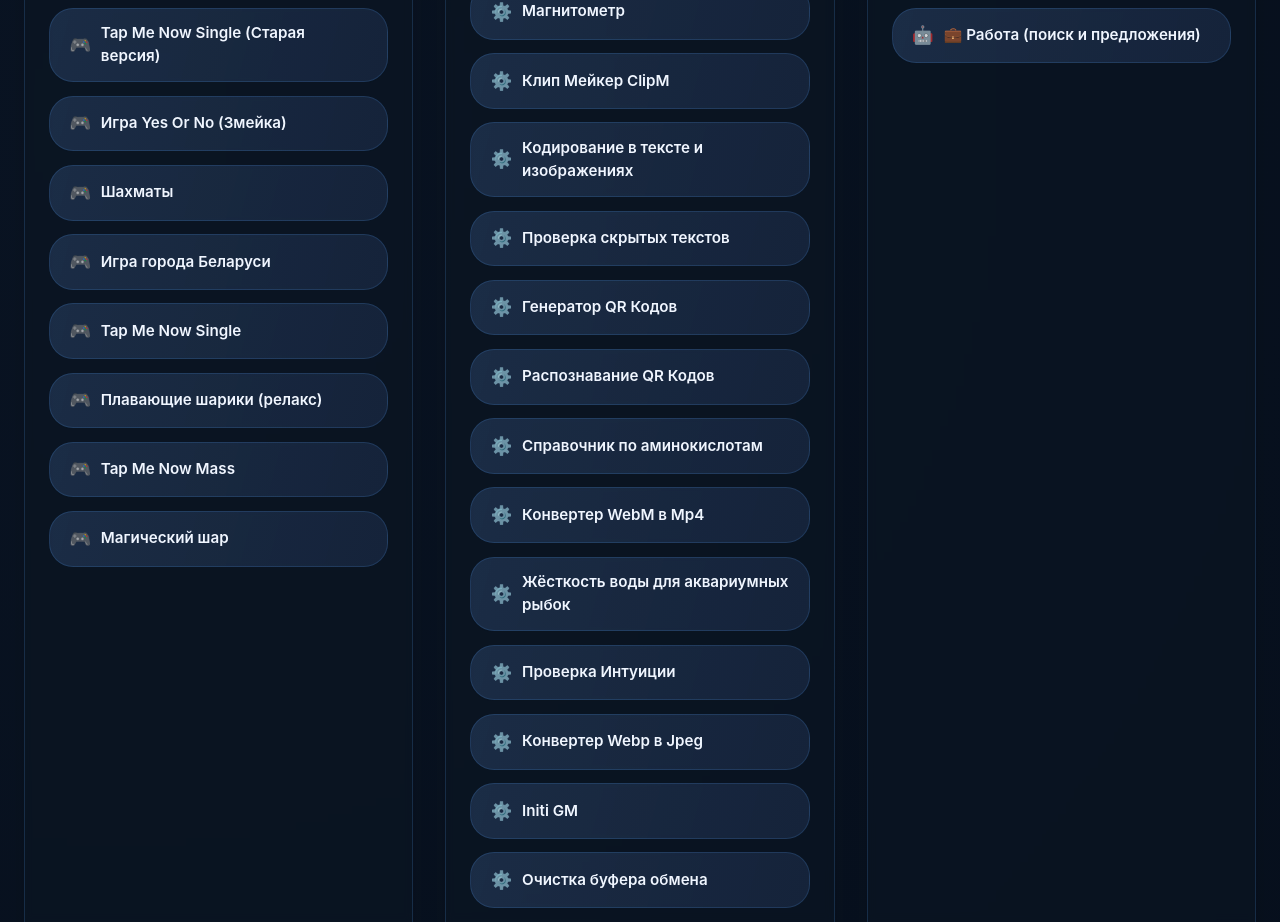
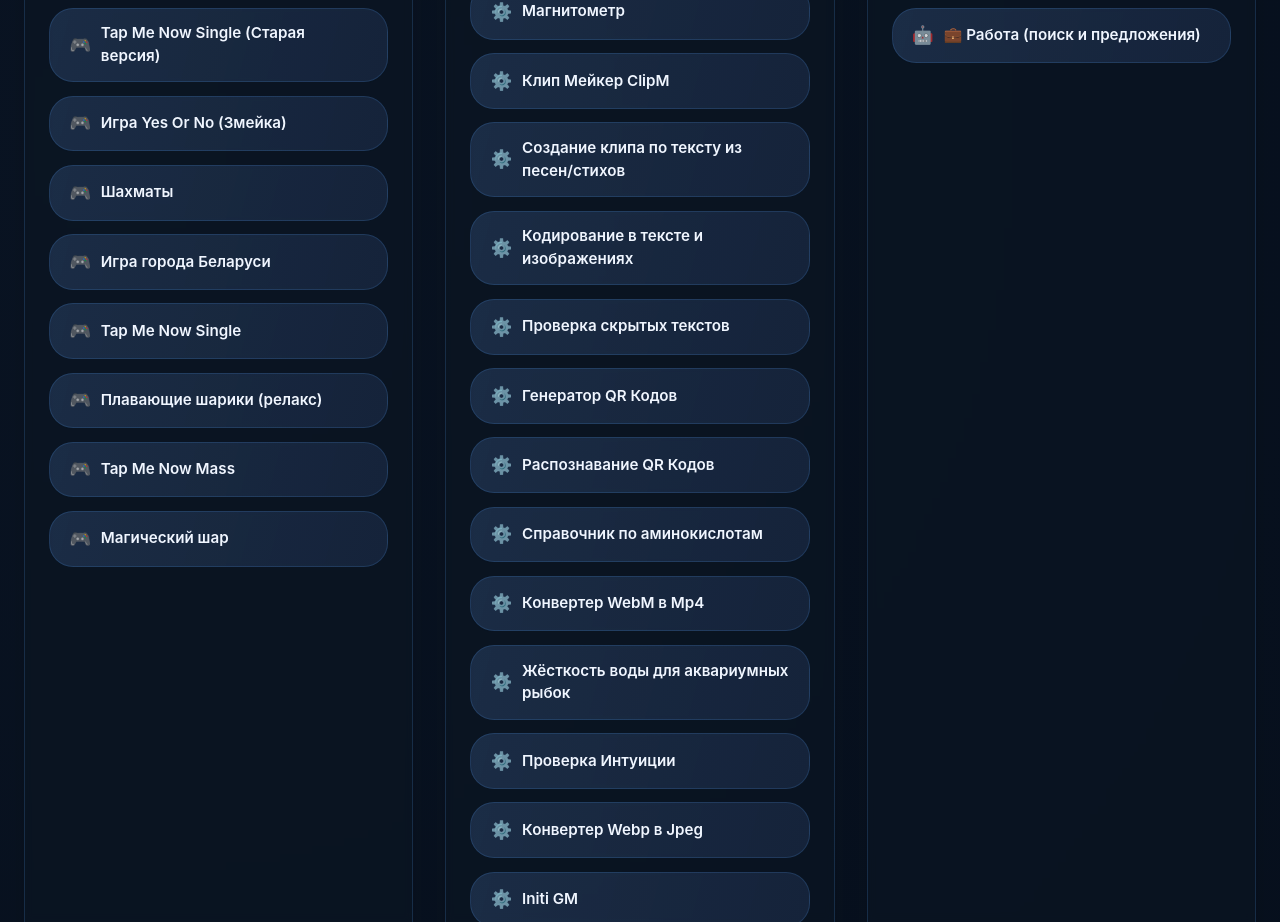
Before and after one commit to 2d3t/index.html, a plain HTML site: page index.html in a window 1280 px wide. Shown: the part 1000-1922 px from the top of the page. Drawn offline with Linux system fonts and the light colour scheme.

Commit message:
Update index.html

```diff
--- a/index.html
+++ b/index.html
@@ -381,6 +381,8 @@
 <a href="pro/Pro2/Compas.html">Компас Электронный</a>
 <a href="pro/Pro2/M.html">Магнитометр</a>
 <a href="pro/Pro2/Yyy.html">Клип Мейкер ClipM</a>
+<a href="pro/Pro2/Yy.html">Создание клипа по тексту из песен/стихов</a>
+
 
 
 
```
